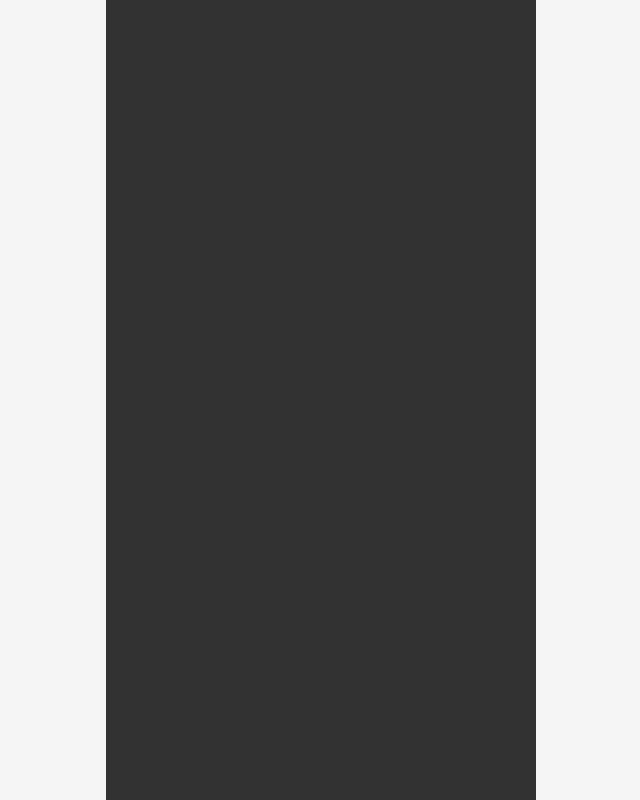
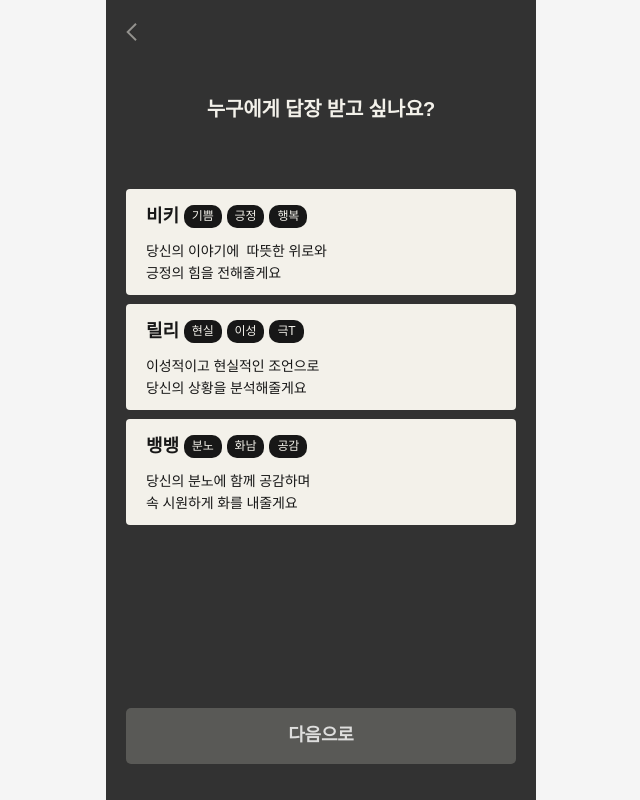
Before and after one commit to SPARCS-2024-TEAM1/CLIENT, a React (Vite) app: page /record in a window 1280 px wide. Before the commit this address had no page. Shown: the whole page, without its empty margins (319-959 px from the left). Built offline with nearby package versions, Linux system fonts and the light colour scheme; a web font is replaced by a local one; what emotion-reset would draw is missing.

Commit message:
feat: 위로받을 캐릭터 선택 페이지 구현 (GUI 최종 아님)

```diff
--- a/src/Router.tsx
+++ b/src/Router.tsx
@@ -19,6 +19,7 @@ const Router = () => {
         <Route path="/main" element={<Main />} />
         <Route path="/todayFeeling" element={<TodayFeeling />} />
         <Route path="/character" element={<CharacterChoose />} />
+        <Route path="/record" element={<CharacterChoose />} />
       </Routes>
     </BrowserRouter>
   );
--- a/src/pages/charcterChoose/CharacterChoose.tsx
+++ b/src/pages/charcterChoose/CharacterChoose.tsx
@@ -1,7 +1,62 @@
-import React from 'react';
+import styled from '@emotion/styled';
+import { useState } from 'react';
+import { useNavigate } from 'react-router-dom';
+
+import CharacterCard from './components/CharacterCard';
+import { CHARACTER_LIST } from './constants/constants';
+import { ArrowLeftIc } from '../../assets/svgs';
+import FullBtn from '../../components/commons/FullBtn';
+import Header from '../../components/commons/Header';
+import Spacing from '../../components/commons/Spacing';
+import Title from '../../components/commons/Title';
 
 const CharacterChoose = () => {
-  return <div>CharacterChoose</div>;
+  const navigate = useNavigate();
+  const [characterList, setCharacterList] = useState(Array(3).fill(false));
+  const [selectedChar, setSelectedChar] = useState('');
+
+  const onClickBack = () => {
+    navigate('/todayFeeling');
+  };
+
+  const onClickNext = () => {
+    navigate('/record');
+  };
+
+  const onClickCharacter = (id: number, feeling: string) => {
+    const updatedFeeling = characterList.map((_, index) => index === id);
+    setCharacterList(updatedFeeling);
+    setSelectedChar(feeling);
+  };
+
+  return (
+    <>
+      <Header LeftSvg={ArrowLeftIc} onClickLeft={onClickBack} />
+      <Title text={`누구에게 답장 받고 싶나요?`} type="middle" align="center" paddingTop={9.5} />
+      <Spacing marginBottom="6.5" />
+      <CharacterWrapper>
+        {CHARACTER_LIST.map((character) => (
+          <CharacterCard
+            key={character.id}
+            id={character.id}
+            name={character.name}
+            chipList={character.chipList}
+            description={character.description}
+            onClick={() => onClickCharacter(character.id, character.name)}
+            characterList={characterList}
+            selectedChar={selectedChar}
+          />
+        ))}
+      </CharacterWrapper>
+      <FullBtn activeText="다음으로" disabledText="다음으로" isBtnDisable={selectedChar === ''} onClick={onClickNext} />
+    </>
+  );
 };
 
 export default CharacterChoose;
+
+const CharacterWrapper = styled.section`
+  display: flex;
+  flex-direction: column;
+  gap: 0.9rem;
+`;
--- /dev/null
+++ b/src/pages/charcterChoose/components/CharacterCard.tsx
@@ -0,0 +1,77 @@
+import styled from '@emotion/styled';
+
+interface CharacterCardPropsType {
+  id: number;
+  name: string;
+  chipList: string[];
+  description: string;
+  onClick: (id: number, name: string) => void;
+  selectedChar: string;
+  characterList: boolean[];
+}
+
+const CharacterCard = (props: CharacterCardPropsType) => {
+  const { id, name, chipList, description, onClick, selectedChar, characterList } = props;
+  return (
+    <Wrapper
+      type="button"
+      onClick={() => onClick(id, name)}
+      $isCharClicked={selectedChar !== ''}
+      $isSelected={characterList[id]}>
+      <NameChipDiv>
+        <Name>{name}</Name>
+        {chipList.map((chip) => (
+          <Chip key={chip}>{chip}</Chip>
+        ))}
+      </NameChipDiv>
+      <Description>{description}</Description>
+    </Wrapper>
+  );
+};
+
+export default CharacterCard;
+
+const Wrapper = styled.button<{ $isCharClicked: boolean; $isSelected: boolean }>`
+  display: flex;
+  flex-direction: column;
+
+  width: 100%;
+  height: 10.6rem;
+  padding: 1.5rem 0 0.9rem 2rem;
+  border-radius: 4px;
+
+  /* 배경색 변경 필요 */
+  background-color: ${({ theme }) => theme.colors.grayScaleW_bg};
+
+  opacity: ${({ $isSelected, $isCharClicked }) => ($isCharClicked ? ($isSelected ? '' : '10%') : '')};
+`;
+
+const NameChipDiv = styled.div`
+  display: flex;
+  gap: 0.5rem;
+  align-items: center;
+
+  margin-bottom: 1.2rem;
+`;
+
+const Name = styled.span`
+  color: ${({ theme }) => theme.colors.grayScaleB_Text};
+  ${({ theme }) => theme.fonts.Body2_SB_18};
+`;
+
+const Chip = styled.div`
+  padding: 0.3rem 0.8rem;
+  border-radius: 10px;
+
+  background-color: ${({ theme }) => theme.colors.grayScaleB_Text};
+
+  color: ${({ theme }) => theme.colors.grayScaleW_bg};
+  ${({ theme }) => theme.fonts.Caption1_M_12};
+`;
+
+const Description = styled.div`
+  color: ${({ theme }) => theme.colors.grayScaleB_Text};
+  ${({ theme }) => theme.fonts.Body3_M_14};
+  text-align: left;
+  white-space: pre-wrap;
+`;
--- /dev/null
+++ b/src/pages/charcterChoose/constants/constants.ts
@@ -0,0 +1,20 @@
+export const CHARACTER_LIST = [
+  {
+    id: 0,
+    name: '비키',
+    chipList: ['기쁨', '긍정', '행복'],
+    description: `당신의 이야기에  따뜻한 위로와\n긍정의 힘을 전해줄게요`,
+  },
+  {
+    id: 1,
+    name: '릴리',
+    chipList: ['현실', '이성', '극T'],
+    description: `이성적이고 현실적인 조언으로\n당신의 상황을 분석해줄게요`,
+  },
+  {
+    id: 2,
+    name: '뱅뱅',
+    chipList: ['분노', '화남', '공감'],
+    description: `당신의 분노에 함께 공감하며\n속 시원하게 화를 내줄게요`,
+  },
+];
--- a/src/pages/todayFeeling/TodayFeeling.tsx
+++ b/src/pages/todayFeeling/TodayFeeling.tsx
@@ -11,7 +11,7 @@ import Title from '../../components/commons/Title';
 
 const TodayFeeling = () => {
   const navigate = useNavigate();
-  const [selectedFeelingArr, setSelectedFeelingArr] = useState(Array(9).fill(false));
+  const [feelingArr, setFeelingArr] = useState(Array(9).fill(false));
   const [selectedFeeling, setSelectedFeeling] = useState('');
 
   const onClickBack = () => {
@@ -19,8 +19,8 @@ const TodayFeeling = () => {
   };
 
   const onClickFeeling = (id: number, feeling: string) => {
-    const updatedFeeling = selectedFeelingArr.map((_, index) => index === id);
-    setSelectedFeelingArr(updatedFeeling);
+    const updatedFeeling = feelingArr.map((_, index) => index === id);
+    setFeelingArr(updatedFeeling);
     setSelectedFeeling(feeling);
   };
 
@@ -40,7 +40,7 @@ const TodayFeeling = () => {
             key={feeling.id}
             onClick={() => onClickFeeling(feeling.id, feeling.feeling)}
             $isFeelingClicked={selectedFeeling !== ''}
-            $isSelected={selectedFeelingArr[feeling.id]}
+            $isSelected={feelingArr[feeling.id]}
           />
         ))}
       </FeelingContainer>
--- a/src/styles/theme.ts
+++ b/src/styles/theme.ts
@@ -10,7 +10,7 @@ export const theme = {
     grayScaleLg: '#BFBFBF',
     grayScaleMg: '#595956',
     grayScaleBg: '#323232',
-    grayScaleB_Text: '171717',
+    grayScaleB_Text: '#171717',
     transparentW80: 'rgba(255, 255, 255, 0.8)',
     transparentW40: 'rgba(243, 241, 234, 0.4)',
   },
```
Also changed, not shown: 2 other files (tests, documents, lock files or other folders).
